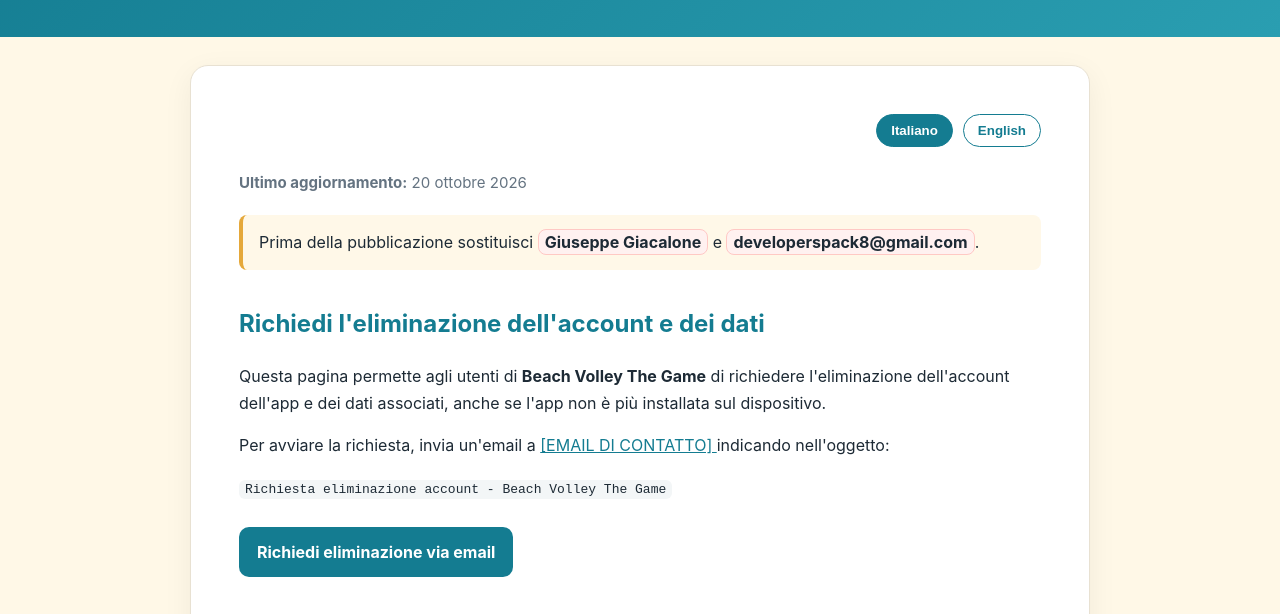
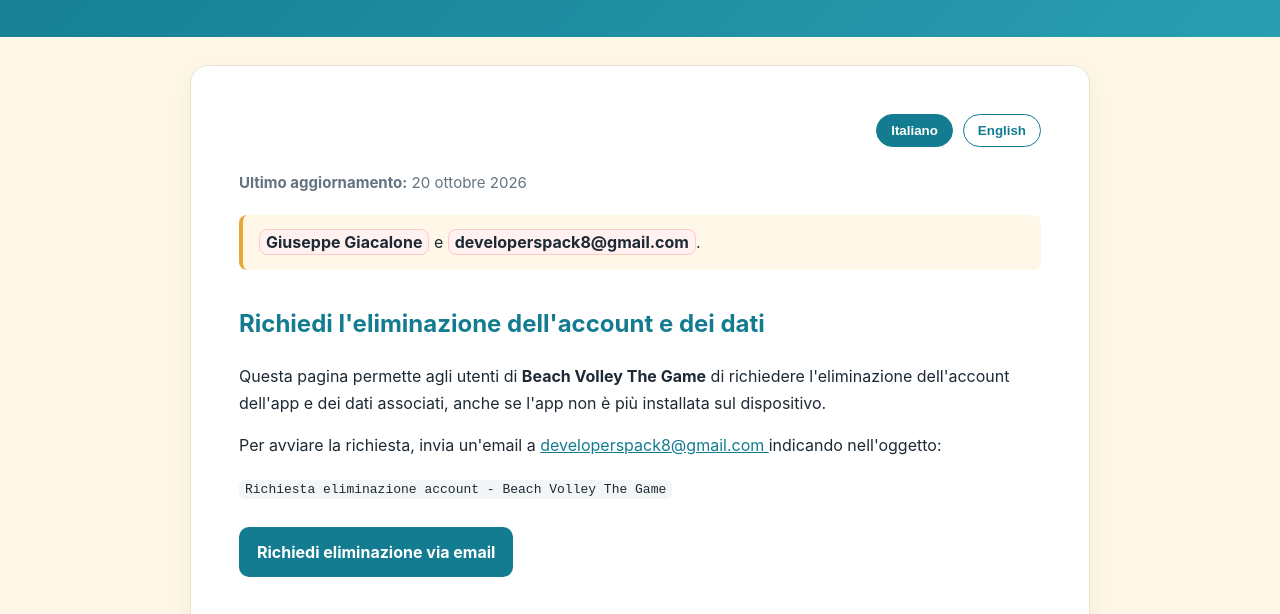
Before and after one commit to GiuseppeGiacalone/beachvolley-support, a plain HTML site: page delete-account.html in a window 1280 px wide. Shown: the part 165-779 px from the top of the page. Drawn offline with Linux system fonts and the light colour scheme.

Commit message:
Update contact information in delete-account.html

```diff
--- a/delete-account.html
+++ b/delete-account.html
@@ -178,7 +178,6 @@
     <p class="small"><strong>Ultimo aggiornamento:</strong> 20 ottobre 2026</p>
 
     <div class="notice">
-      Prima della pubblicazione sostituisci
       <span class="placeholder">Giuseppe Giacalone</span> e
       <span class="placeholder">developerspack8@gmail.com</span>.
     </div>
@@ -193,8 +192,8 @@
 
     <p>
       Per avviare la richiesta, invia un'email a
-      <a href="mailto:[EMAIL DI CONTATTO]?subject=Richiesta%20eliminazione%20account%20-%20Beach%20Volley%20The%20Game">
-        [EMAIL DI CONTATTO]
+      <a href="mailto:developerspack8@gmail.com?subject=Richiesta%20eliminazione%20account%20-%20Beach%20Volley%20The%20Game">
+        developerspack8@gmail.com
       </a>
       indicando nell'oggetto:
     </p>
@@ -202,7 +201,7 @@
     <p><code>Richiesta eliminazione account - Beach Volley The Game</code></p>
 
     <a class="cta"
-       href="mailto:[EMAIL DI CONTATTO]?subject=Richiesta%20eliminazione%20account%20-%20Beach%20Volley%20The%20Game&amp;body=Desidero%20richiedere%20l%27eliminazione%20del%20mio%20account%20e%20dei%20dati%20associati%20a%20Beach%20Volley%20The%20Game.%0A%0APlayer%20Name%20%28se%20disponibile%29%3A%20%0APlayer%20ID%20%28se%20disponibile%29%3A%20%0A">
+       href="mailto:developerspack8@gmail.com?subject=Richiesta%20eliminazione%20account%20-%20Beach%20Volley%20The%20Game&amp;body=Desidero%20richiedere%20l%27eliminazione%20del%20mio%20account%20e%20dei%20dati%20associati%20a%20Beach%20Volley%20The%20Game.%0A%0APlayer%20Name%20%28se%20disponibile%29%3A%20%0APlayer%20ID%20%28se%20disponibile%29%3A%20%0A">
       Richiedi eliminazione via email
     </a>
 
@@ -296,12 +295,12 @@
 
     <p>
       Titolare / sviluppatore:
-      <span class="placeholder">[NOME SVILUPPATORE / EDITORE]</span>
+      <span class="placeholder">Giuseppe Giacalone</span>
     </p>
 
     <p>
       Email:
-      <a href="mailto:[EMAIL DI CONTATTO]">[EMAIL DI CONTATTO]</a>
+      <a href="mailto:developerspack8@gmail.com">developerspack8@gmail.com</a>
     </p>
 
     <p>
@@ -329,8 +328,8 @@
 
     <p>
       To start a request, email
-      <a href="mailto:[CONTACT EMAIL]?subject=Account%20deletion%20request%20-%20Beach%20Volley%20The%20Game">
-        [CONTACT EMAIL]
+      <a href="mailto:developerspack8@gmail.com?subject=Account%20deletion%20request%20-%20Beach%20Volley%20The%20Game">
+        developerspack8@gmail.com
       </a>
       using the subject:
     </p>
@@ -338,7 +337,7 @@
     <p><code>Account deletion request - Beach Volley The Game</code></p>
 
     <a class="cta"
-       href="mailto:[CONTACT EMAIL]?subject=Account%20deletion%20request%20-%20Beach%20Volley%20The%20Game&amp;body=I%20would%20like%20to%20request%20deletion%20of%20my%20Beach%20Volley%20The%20Game%20account%20and%20associated%20data.%0A%0APlayer%20Name%20%28if%20available%29%3A%20%0APlayer%20ID%20%28if%20available%29%3A%20%0A">
+       href="mailto:developerspack8@gmail.com?subject=Account%20deletion%20request%20-%20Beach%20Volley%20The%20Game&amp;body=I%20would%20like%20to%20request%20deletion%20of%20my%20Beach%20Volley%20The%20Game%20account%20and%20associated%20data.%0A%0APlayer%20Name%20%28if%20available%29%3A%20%0APlayer%20ID%20%28if%20available%29%3A%20%0A">
       Request deletion by email
     </a>
 
@@ -430,12 +429,12 @@
 
     <p>
       Controller / developer:
-      <span class="placeholder">[DEVELOPER / PUBLISHER NAME]</span>
+      <span class="placeholder">Giuseppe Giacalone</span>
     </p>
 
     <p>
       Email:
-      <a href="mailto:[CONTACT EMAIL]">[CONTACT EMAIL]</a>
+      <a href="mailto:developerspack8@gmail.com">developerspack8@gmail.com</a>
     </p>
 
     <p>
```
